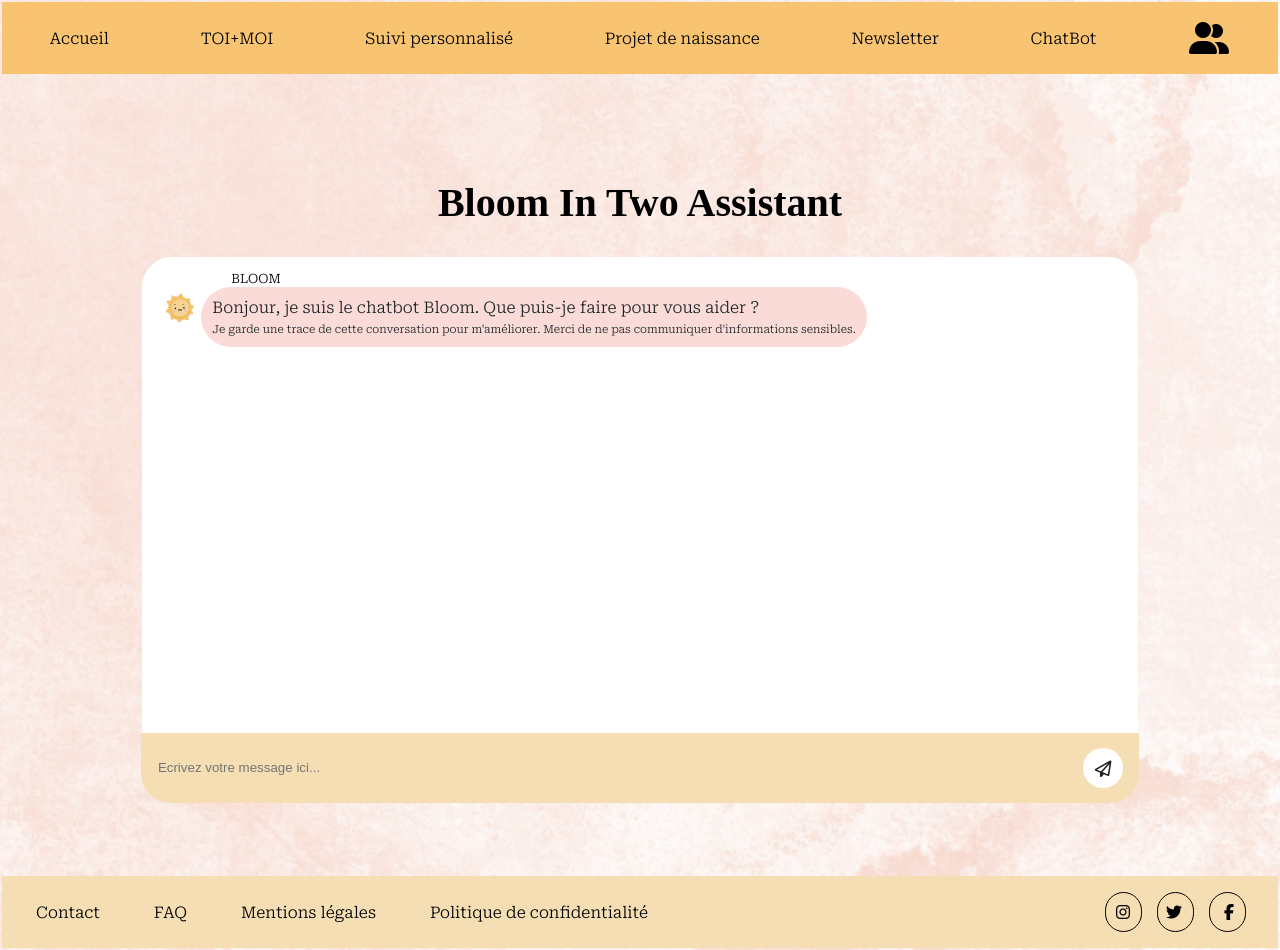
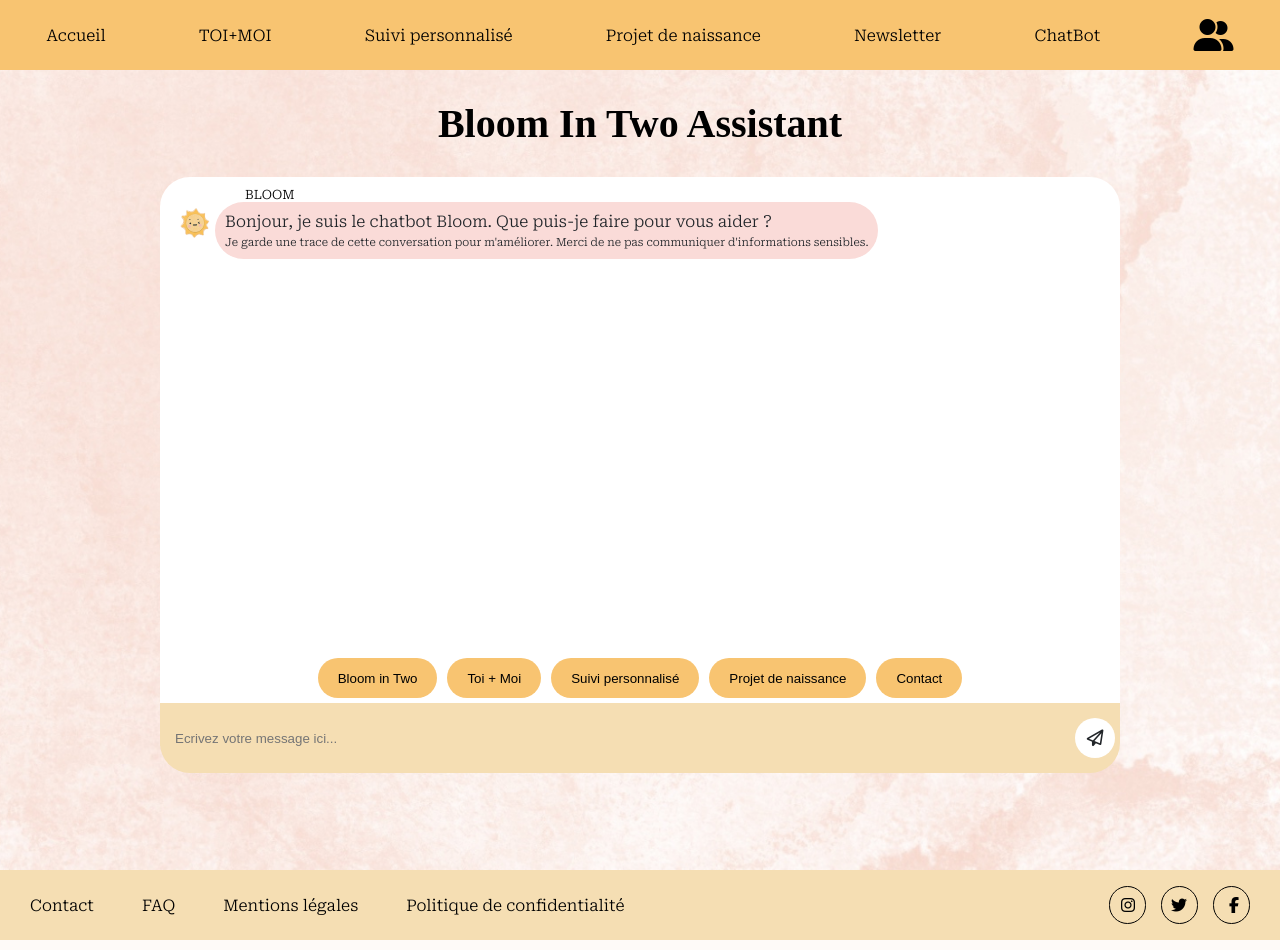
Before and after one commit to lylylou-2/Projet2-Chatbot, a Django app: page /chatbot/ in a window 1280 px wide. Run offline with Django 4.2, Linux system fonts and the light colour scheme; some libraries are stand-ins or nearby versions; some web fonts are replaced.

Commit message:
modif sur le chatbot (css html et views)

```diff
--- a/chatbot/views.py
+++ b/chatbot/views.py
@@ -75,7 +75,7 @@ def chatbot(request):
         if (reponse):
             msgBot = {"type" : "bot", "content": reponse}
         else:
-            msgBot = {"type" : "bot", "content": "Je suis désolé, je n'ai pas compris la question. Vous pouvez reformuler la question si vous voulez :-("}
+            msgBot = {"type" : "bot", "content": "Je suis désolé, je n'ai pas compris la question. Vous pouvez reformuler la question si vous voulez ou contacter l'équipe :-("}
         datas['history'].append(msgBot)
     datas['page']= 'chatbot'
     return HttpResponse(template.render(datas))
--- a/static/Future-Moms-main/css/main.css
+++ b/static/Future-Moms-main/css/main.css
@@ -3,7 +3,7 @@
 @import url("https://fonts.googleapis.com/css2?family=Roboto+Serif:opsz,wght@8..144,300&display=swap");
 
 * {
-  padding: 1px;
+  padding: 0;
   margin: 0;
 }
 
@@ -769,20 +769,24 @@ button{
   display:flex;
   flex-direction: column;
   align-items: center;
-  justify-content: center;
+}
+
+.chatbot-total {
+  height:57%;
+  width:75%;
+  gap:8px;
 }
 
 .chat-cadre {
   background-color: white;
   border-radius: 30px 30px 0 0;
-  padding:10px 20px;
-  height:57%;
-  width:75%;
+  width: auto;
+  height: 100%;
   display: flex;
   flex-direction: column;
   justify-content: space-between;
-  gap:8px;
   overflow-y: auto;
+  padding:10px 20px;
 }
 
 .chat-base {
@@ -791,9 +795,6 @@ button{
   align-items: center;
 }
 
-/* .chat-scroll {
-  height:auto;
-}  */
 
 .zone-base{
   display:flex;
@@ -806,10 +807,6 @@ button{
   color: #212529;
   margin-right: 50px;
 }
-
-/* .chat-container {
-  height:100%;
-} */
 
 .chat-text {
   font-size: 1rem;
@@ -858,28 +855,58 @@ button{
   min-width: fit-content;
 }
 
+.chat-form{
+  display:flex;
+  flex-direction: column;
+  width:auto;
+}
+
+.chat-zone-bouton {
+  background-color: white;
+  display: flex;
+  flex-direction: row;
+  justify-content: center;
+  align-items: center;
+  width: auto;
+  height: auto;
+  gap:10px;
+  padding:5px 0;
+}
+
+.btn-info {
+  border-radius: 30px;
+  background-color: #F8C471;
+  width:auto;
+  height:15px;
+  border:none;
+  display: flex;
+  align-items: center;
+  justify-content: center;
+  flex-direction: row;
+}
+
+.btn-info:hover{
+  background: linear-gradient(45deg, rgb(223, 140, 226) 0%, rgb(235, 184, 81) 100%);
+  cursor: pointer;
+}
+
+
 .chat-zone-envoi {
   background-color: #F5DEB3;
   border-radius: 0 0 30px 30px;
-  width: 76%;
+  width: auto;
   height: 70px;
-  padding: 0 15px;
   display:flex;
   align-items: center;
   justify-content: space-around;
   align-self: center;
 }
 
-form{
-  display:flex;
-  flex-direction: row;
-  width:100%;
-}
-
 #saisiequestion{
   border: none;
   background-color:#F5DEB3;
   width:100%;
+  padding:0 15px;
 }
 
 #btnsubmit {
@@ -892,6 +919,7 @@ form{
   height: 30px;
   display: flex;
   justify-content: center;
+  margin-right: 5px;
 }
 
 #btnsubmit:hover{
--- a/templates/index.html
+++ b/templates/index.html
@@ -71,6 +71,7 @@
     <section class="chatbot">
         <h1>Bloom In Two Assistant</h1>
 
+    <div class="chatbot-total">
     <div class="chat-cadre">
 
         <div class="chat-scroll">
@@ -91,7 +92,7 @@
                         <div class="chat-bubble user"><div class="chat-text">{{ msg.content }}</div></div>
                     {% else %}
                     <div class="chat-base">
-                        {% if msg.content == "Je suis désolé, je n'ai pas compris la question. Vous pouvez reformuler la question si vous voulez :-(" %}
+                        {% if msg.content == "Je suis désolé, je n'ai pas compris la question. Vous pouvez reformuler la question si vous voulez ou contacter l'équipe :-(" %}
                         <img class="chat-logo" src="{% static 'Future-Moms-main/image/chatbot_pasok.png'%}" alt="bloom content">
                         {% else %}
                         <img class="chat-logo" src="{% static 'Future-Moms-main/image/chatbot_ok.png'%}" alt="bloom content">
@@ -107,14 +108,25 @@
         </div>
     </div>
 
-            <div class="chat-zone-envoi">
-                <form method="POST">
-                    {% csrf_token %}
-                    <input type="hidden" size=80 name="history" value="{{history}}">
-                    <input id="saisiequestion" type="text" placeholder="Ecrivez votre message ici..." name="message" value=""  >
-                    <button id="btnsubmit" type="submit"><i class="fa-regular fa-paper-plane fa-lg"></i></button>
+            <div class="chat-formulaire">
+                <form id="chat-form" method="POST">
+                    <div class="chat-zone-bouton">
+                        <button class="btn-info" type="button" onclick="document.getElementById('saisiequestion').value='Presentation-Bloom-In-Two';document.getElementById('chat-form').submit();">Bloom in Two</button>
+                        <button class="btn-info" type="button" onclick="document.getElementById('saisiequestion').value='Presentation-Toi-Moi';document.getElementById('chat-form').submit();">Toi + Moi</button>
+                        <button class="btn-info" type="button" onclick="document.getElementById('saisiequestion').value='Presentation-Suivi-personnalise';document.getElementById('chat-form').submit();">Suivi personnalisé</button>
+                        <button class="btn-info" type="button" onclick="document.getElementById('saisiequestion').value='Presentation-Projet';document.getElementById('chat-form').submit();">Projet de naissance</button>
+                        <button class="btn-info" type="button" onclick="document.getElementById('saisiequestion').value='Contact-Bloom';document.getElementById('chat-form').submit();">Contact</button>
+                    </div>
+                    <div class="chat-zone-envoi">
+                        {% csrf_token %}
+                        <input type="hidden" size=80 name="history" value="{{history}}">
+                        <input id="saisiequestion" type="text" placeholder="Ecrivez votre message ici..." name="message" value=""  >
+                        <button id="btnsubmit" type="submit"><i class="fa-regular fa-paper-plane fa-lg"></i></button>
+                    </div>
                 </form>
             </div>
+
+        </div>
     </section>
 {% endif%}
 
```
